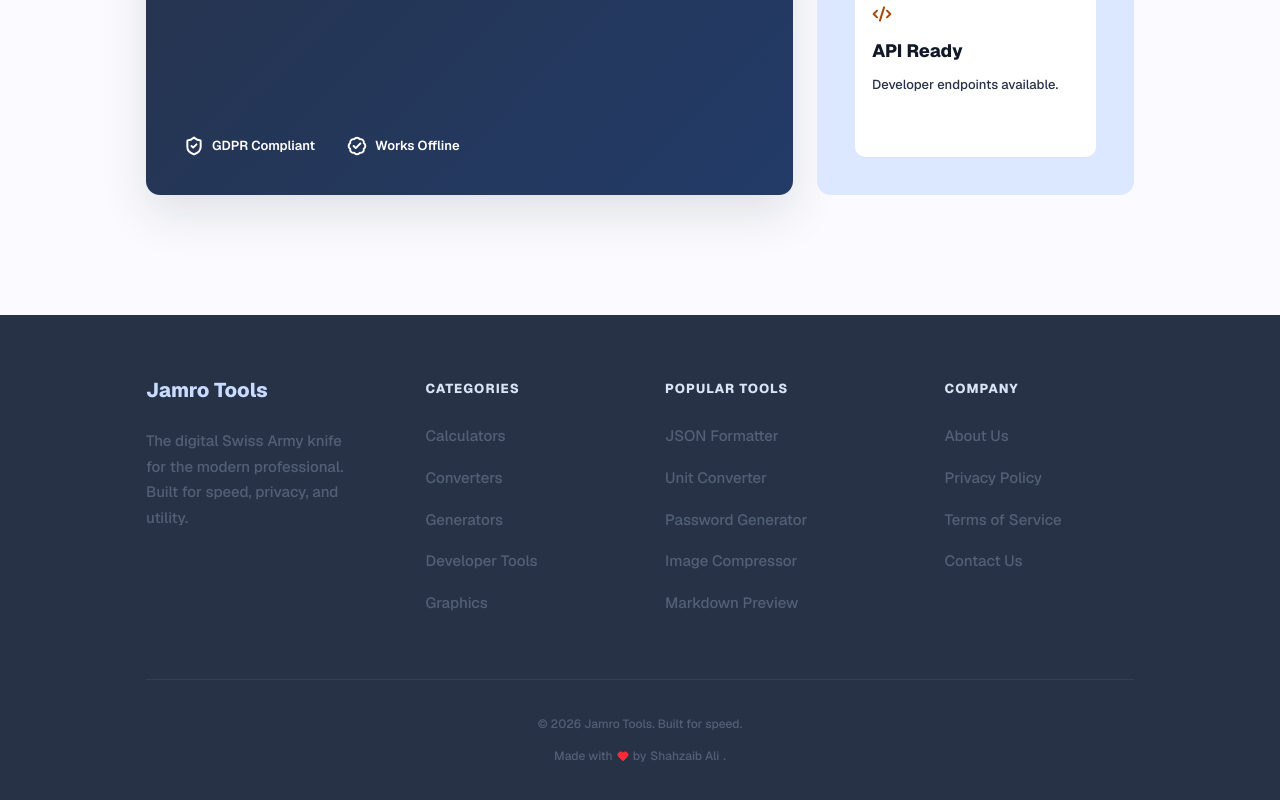
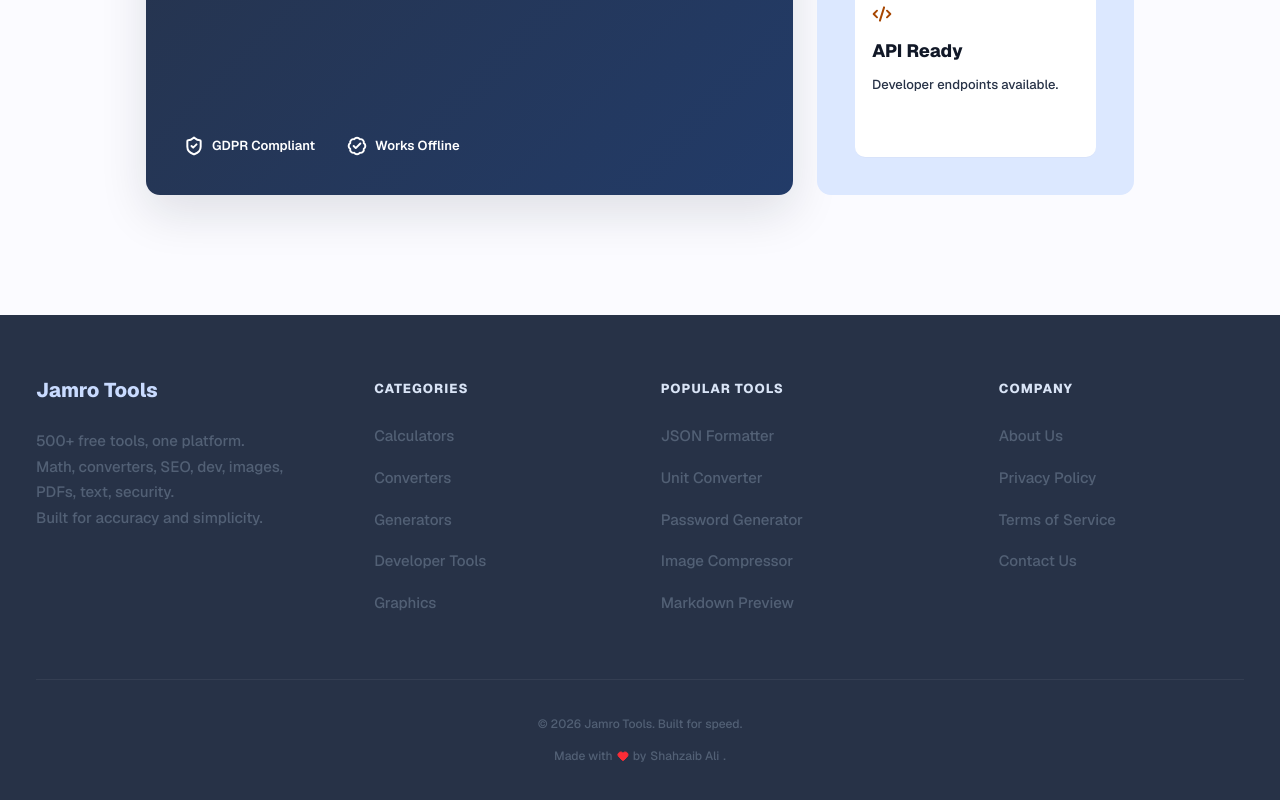
Before and after one commit to shahzaibalijamro/jamro-tools, a Next.js app: page / in a window 1280 px wide. Shown: the part 2118-2918 px from the top of the page. Built offline with nearby package versions, Linux system fonts and the light colour scheme.

Commit message:
footer updated

```diff
--- a/components/layout/site-footer.tsx
+++ b/components/layout/site-footer.tsx
@@ -10,7 +10,7 @@ export function SiteFooter({ hasMarginBottom = false }) {
       className={`bg-[#273247] min-[700px]:pb-0 text-[#d9e4f6] ${hasMarginBottom ? "pb-16" : ""}`}
     >
       <Container>
-        <div className="mx-auto max-w-[988px]">
+        <div className="mx-auto max-w-full">
           <div className="grid gap-12 justify-center min-[700px]:justify-start text-center min-[700px]:text-start py-14 min-[700px]:py-16 min-[700px]:grid-cols-[1fr_0.8fr_1fr_0.95fr] min-[700px]:gap-20">
             <div>
               <Link
@@ -21,8 +21,9 @@ export function SiteFooter({ hasMarginBottom = false }) {
                 Jamro Tools
               </Link>
               <p className="mt-6 max-w-[270px] text-[15px] font-medium leading-[1.7]  text-[#526075]">
-                The digital Swiss Army knife for the modern professional. Built
-                for speed, privacy, and utility.
+                500+ free tools, one platform. <br />
+                Math, converters, SEO, dev, images, PDFs, text, security. <br />
+                Built for accuracy and simplicity.
               </p>
             </div>
 
```
